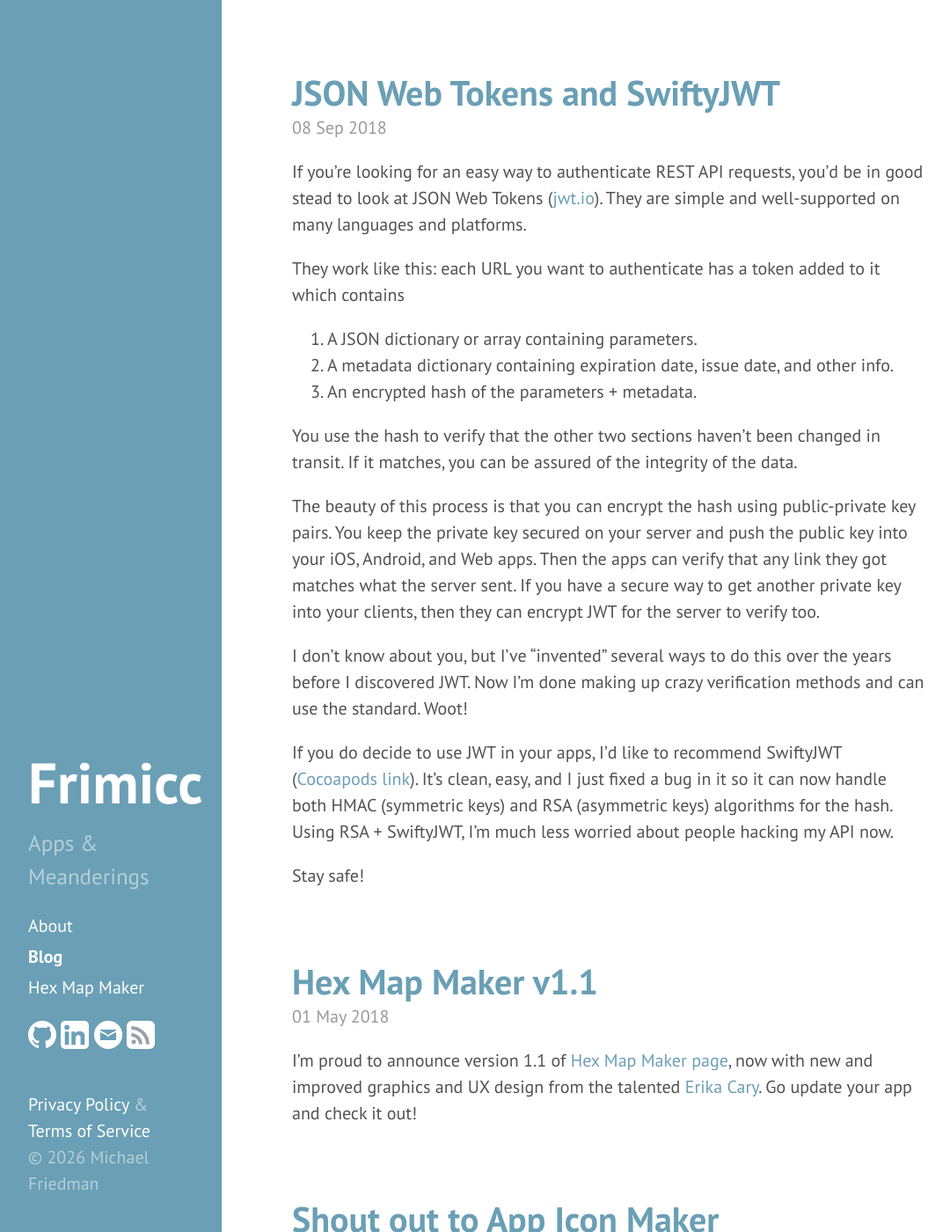
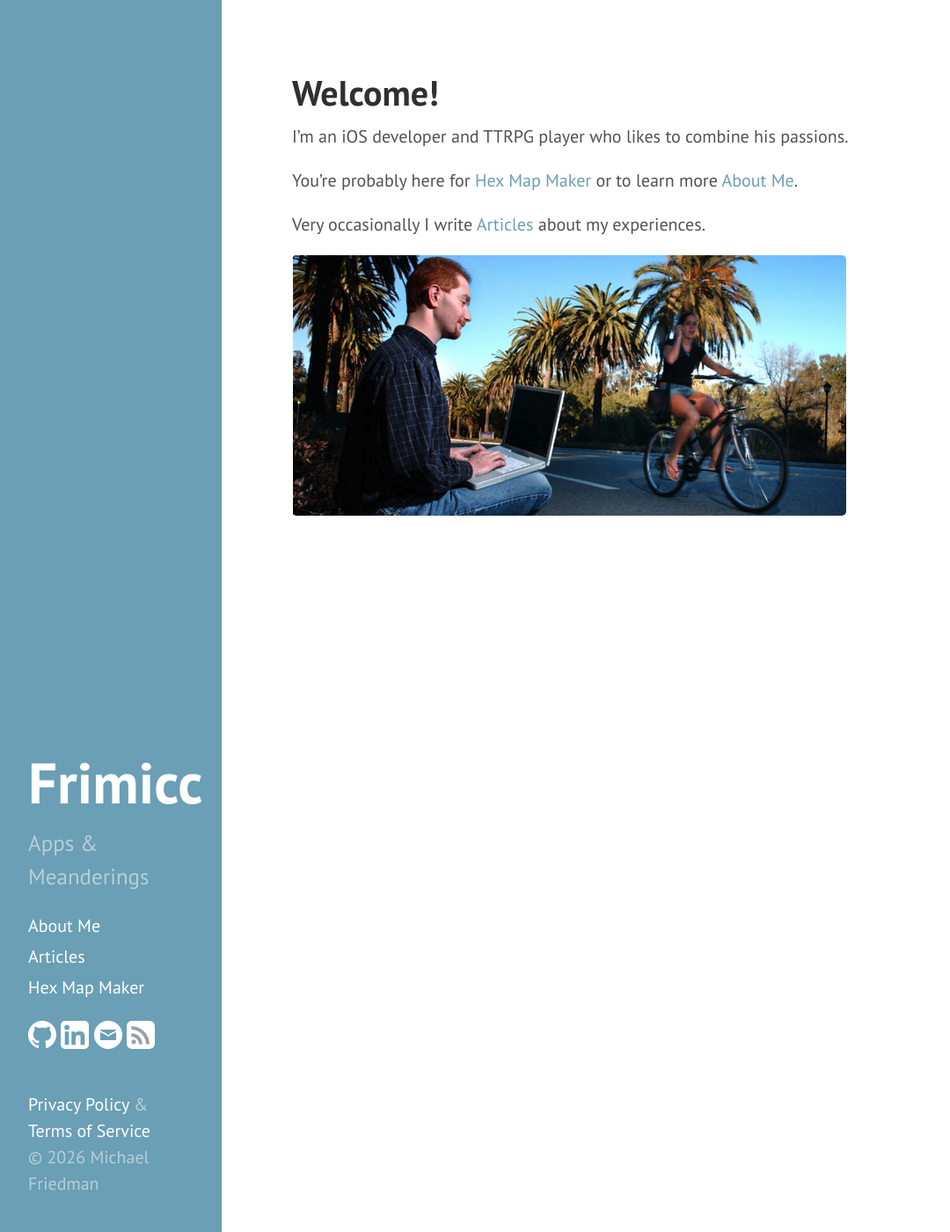
Before and after one commit to frimicc/frimicc.github.io, a Jekyll site: the page built from index.md, in a window 1280 px wide and 1400 px high. Shown: the whole window at 88% size, without its empty margins (8-1088 px from the left). Built offline with Jekyll 4.4.1, drawn with Linux system fonts in a browser that asks for light colours; the list of posts is cut into pages by our own code; some of the changed text lies outside the part shown.

Commit message:
Changed the site from blog-first to me-first
* Changed the index page from blog listing to static home
* Updated About -> About Me and updated from my resume
* Added blog.md list of Articles
* Updated addresses on privacypolicy.md and terms.md
* Added "and Michael Friedman's apps" to privacypolicy and terms
* Added photo of me and cyclist for home page
* Updated sidebar to match new navigation

```diff
--- a/_includes/sidebar.html
+++ b/_includes/sidebar.html
@@ -11,10 +11,8 @@
 
     <nav class="sidebar-nav">
         {% assign blog_url = site.baseurl | append: '/' %}
-      <a class="sidebar-nav-item{% if page.title == 'About' %} active{% endif %}"
-          href="{{ site.baseurl }}/about/">About</a>
-      <a class="sidebar-nav-item{% if page.url == blog_url %} active{% endif %}"
-          href="{{ site.baseurl }}/">Blog</a>
+      <a class="sidebar-nav-item{% if page.title == 'About Me' %} active{% endif %}"
+          href="{{ site.baseurl }}/about/">About Me</a>
 
       {% comment %}
         The code below dynamically generates a sidebar nav of pages with
@@ -23,7 +21,8 @@
 
       {% assign pages_list = site.pages %}
       {% for node in pages_list %}
-        {% if node.title != null and node.title != "About" %}
+        {% if node.title != null and node.title != "About Me" and node.title !=
+        "Welcome!" %}
           {% if node.layout == "page" %}
             <a class="sidebar-nav-item{% if page.url == node.url %} active{% endif %}"
                 href="{{ node.url }}">{{ node.title }}</a>
--- a/about.md
+++ b/about.md
@@ -1,19 +1,29 @@
 ---
 layout: page
-title: About
+title: About Me
 ---
 
-I am an experienced iOS developer with more than a decade of senior-level
-analysis, design, and implementation experience with complex systems across many
-platforms and projects. I'm passionate about designing and developing systems
-and apps that make a difference in people's lives.
+I am a Senior iOS Software Engineer with 10+ years of experience architecting,
+designing, and scaling complex real-time mobile apps. I have a proven track record of
+leading large-scale legacy codebase migrations (UIKit/Objective-C to
+SwiftUI/Swift Concurrency) that drastically improve uptime and reduce customer
+issues. I'm an early user of AI-assisted workflows—using modern toolchains (Claude Code,
+Quality Layer, CodeRabbit) to aggressively accelerate delivery velocity, code
+coverage, and system safety without compromising maintainability.
 
 ## What I Do
 
-I write high-quality, maintainable, and testable code for a living.
-I make iOS apps and REST back end services. I have an understanding of
+I write high-quality, maintainable, and testable code for a living, with the
+help of modern LLMs and tools that help them make fewer mistakes.
+I make complex real-time iOS apps and design REST back end services. I have an understanding of
 the full stack which lets me handle things like security, privacy, and performance
 that often cause trouble for front-end or mobile-only developers.
+
+## Skills
+
+**iOS:** Swift, SwiftUI, Swift Concurrency, Combine, UIKit, Objective-C
+**AI:** Claude Code, Codex, Pilot Shell/Quality Layer
+**Other:** WebRTC, SQL, Application Architecture, Systems Analysis, Database Design
 
 ## Where to Find Me
 
--- a/index.html
+++ /dev/null
@@ -1,37 +0,0 @@
----
-layout: default
-title: Home
----
-
-<div class="posts">
-  {% for post in paginator.posts %}
-  <div class="post">
-    <h1 class="post-title">
-      <a href="{{ post.url }}">
-        {{ post.title }}
-      </a>
-    </h1>
-
-    <span class="post-date">{{ post.date | date_to_string }}</span>
-
-    {{ post.content }}
-  </div>
-  {% endfor %}
-</div>
-
-<div class="pagination">
-  {% if paginator.next_page %}
-    <a class="pagination-item older" href="{{ site.baseurl }}page{{paginator.next_page}}">Older</a>
-  {% else %}
-    <span class="pagination-item older">Older</span>
-  {% endif %}
-  {% if paginator.previous_page %}
-    {% if paginator.page == 2 %}
-      <a class="pagination-item newer" href="{{ site.baseurl }}">Newer</a>
-    {% else %}
-      <a class="pagination-item newer" href="{{ site.baseurl }}page{{paginator.previous_page}}">Newer</a>
-    {% endif %}
-  {% else %}
-    <span class="pagination-item newer">Newer</span>
-  {% endif %}
-</div>
--- /dev/null
+++ b/index.md
@@ -0,0 +1,13 @@
+---
+layout: page
+title: Welcome!
+---
+
+I’m an iOS developer and TTRPG player who likes to combine his passions.
+
+You’re probably here for [Hex Map Maker](hexmapmaker) or to learn more [About Me](about).
+
+Very occasionally I write [Articles](blog) about my experiences.
+
+
+![Image]({{ site.baseurl }}/public/images/mike_and_bicyclist.png)
--- a/public/css/frimicc.css
+++ b/public/css/frimicc.css
@@ -22,3 +22,8 @@
 .sidebar .active {
   font-weight: bold;
 }
+
+/* Articles list */
+.article-date {
+    font-size: 0.8rem
+}
--- a/terms.md
+++ b/terms.md
@@ -48,6 +48,6 @@ Michael Friedman may revise these terms of service for his website or apps at an
 
 ### 8. Governing Law
 
-These terms and conditions are governed by and construed in accordance with the laws of California, County of Santa Clara, and you irrevocably submit to the exclusive jurisdiction of the courts in that location.
+These terms and conditions are governed by and construed in accordance with the laws of California, County of Sacramento, and you irrevocably submit to the exclusive jurisdiction of the courts in that location.
 
-Last Edited on 2018-03-21 by {{ site.author.name }}.
+Last Edited on 2026-10-29 by {{ site.author.name }}.
```
Also changed, not shown: other parts of terms.md (+1 -1 lines), blog.md (added, +13 -0 lines), privacypolicy.md (+5 -5 lines), public/images/mike_and_bicyclist.png (added).
